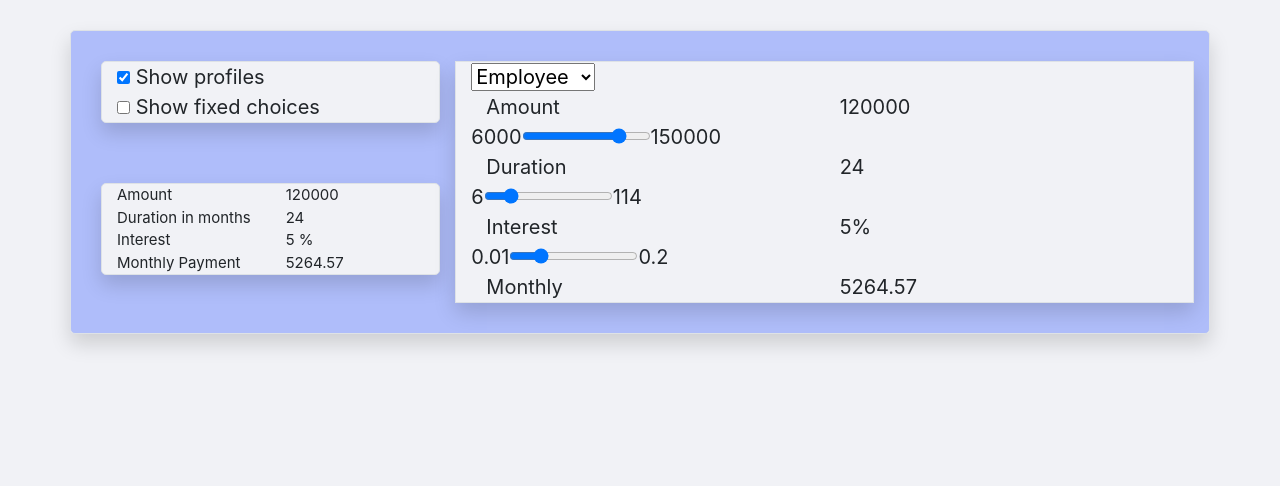
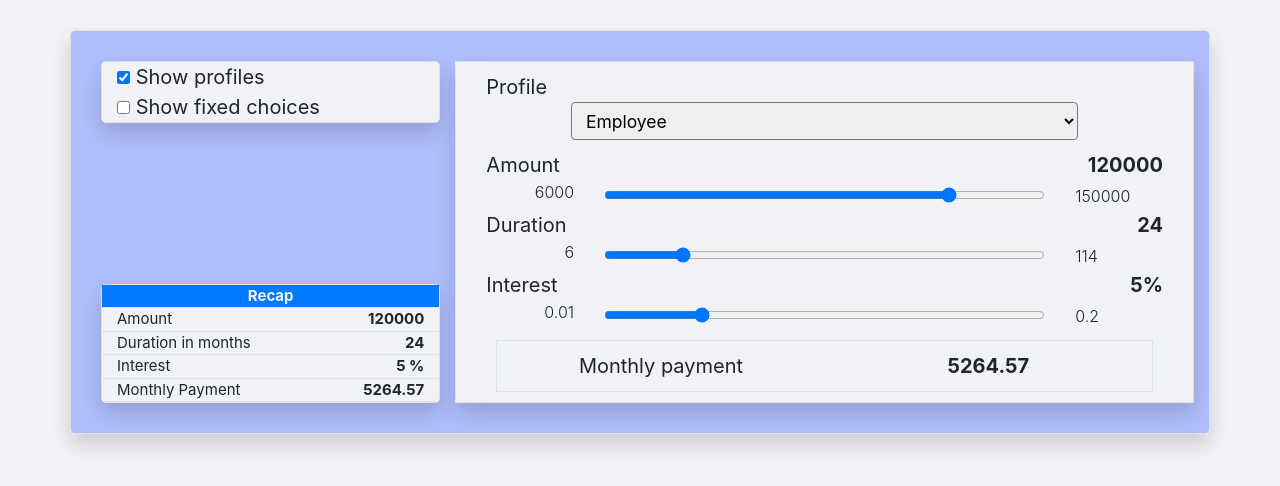
Before and after one commit to Maxdars/loan_simulator, a React (Create React App) app: page / in a window 1280 px wide. Both pictures are taken after a click on the checkbox 123 px from the left and 77 px from the top of the page. Shown: the top 486 px of the page. Built offline with nearby package versions, Linux system fonts and the light colour scheme.

Commit message:
WP: styling

```diff
--- a/src/App.css
+++ b/src/App.css
@@ -9,3 +9,7 @@
 .recap_container {
   font-size: 15px;
 }
+
+.recap-header {
+  color: #f1f2f6;
+}
--- a/src/App.js
+++ b/src/App.js
@@ -21,19 +21,10 @@ class App extends Component {
       'interest': this.props.interest
     });
 
-    // return (
-    //   <div className="app-container">
-    //     <section className="left_side_bar">
-    //       <OptionsContainer />
-    //       <RecapContainer />
-    //     </section>
-    //     < SimulatorContainer />
-    //   </div>
-    // );
     return (
-      <Container className="app-container container w-100 h-80 border mt-4 mb-4 p-4 rounded shadow">
+      <Container className="app-container container w-100 border mt-4 p-4 rounded shadow">
         <Row>
-          <Col xs={12} md={4} lg={4} className="left_side_bar">
+          <Col xs={12} md={4} lg={4} className="left_side_bar mb-4 mb-md-0 d-flex align-items-start flex-column">
             <OptionsContainer />
             <RecapContainer />
           </Col>
--- a/src/components/amount.js
+++ b/src/components/amount.js
@@ -6,15 +6,10 @@ import Col from 'react-bootstrap/Col'
 const Amount = (props) => {
     if (props.open_simulator) {
         return (
-            <Container className="field_container w-100">
-                <Row>
-                    <Col><span className="element_label"> Amount </span></Col>
-                    <Col><span className="element_value"> {props.value} </span></Col>
-                    {/* <input
-                        type = 'text'
-                        value = {props.value}
-                        onChange = {props.changeAmount}
-                    /> */}
+            <Container className="field_container mt-2">
+                <Row className="d-flex justify-content-center">
+                    <Col><span> Amount </span></Col>
+                    <Col><span className="d-flex justify-content-end font-weight-bold"> {props.value} </span></Col>
                 </Row>
                 <Row>
                     <Range
@@ -30,13 +25,13 @@ const Amount = (props) => {
     }
     else {
         return (
-            <Container className="field_container">
+            <Container className="field_container mt-2">
                 <Row>
-                    <label> Amount </label>
+                    <Col><span> Amount </span></Col>
                 </Row>
-                <Row>
-                    { props.fixed_amounts.map((item) =>(
-                        <div className='form-check form-check-inline' key={item}>
+                <Row className='d-flex justify-content-center'>
+                    { props.fixed_amounts.map((item, index) =>(
+                        <div className={`form-check form-check-inline ${index === 0 ? '' : 'border-left'} pl-2`} key={item}>
                              <input
                                 className = "form-check-input"
                                 type = "radio"
--- a/src/components/duration.js
+++ b/src/components/duration.js
@@ -7,16 +7,11 @@ const Duration = (props) => {
     if (props.open_simulator) {
         return (
             <Container className="field_container">
-                <Row>
-                    <Col><span className="element_label"> Duration </span> </Col>
-                    <Col><span className="element_value"> {props.value} </span></Col>
+                <Row className="d-flex justify-content-center">
+                    <Col><span> Duration </span> </Col>
+                    <Col><span className="d-flex justify-content-end font-weight-bold"> {props.value} </span></Col>
                 </Row>
                 <Row>
-                {/* <input
-                    type = 'text'
-                    value = {props.value}
-                    onChange = {props.changeDuration}
-                /> */}
                     <Range
                         minValue = {props.minValue}
                         maxValue = {props.maxValue}
@@ -32,11 +27,11 @@ const Duration = (props) => {
         return (
             <Container className="field_container">
                 <Row>
-                    <label> Duration </label>
+                    <Col><span> Duration </span> </Col>
                 </Row>
-                <Row>
-                    { props.fixed_durations.map((item) => (
-                        <div className='form-check form-check-inline' key={item}>
+                <Row className='d-flex justify-content-center'>
+                    { props.fixed_durations.map((item, index) => (
+                        <div className={`form-check form-check-inline ${index === 0 ? '' : 'border-left'} pl-2`} key={item}>
                             <input
                                 className = "form-check-input"
                                 type = "radio"
--- a/src/components/interest.js
+++ b/src/components/interest.js
@@ -7,15 +7,10 @@ const Interest = (props) => {
     if (props.open_simulator) {
         return (
             <Container className="field_container">
-                <Row>
-                    <Col><span className="element_label"> Interest </span></Col>
-                    <Col><span className="element_value"> { `${(props.value * 100).toFixed(0)}%` }</span></Col>
+                <Row className="d-flex justify-content-center">
+                    <Col><span> Interest </span></Col>
+                    <Col><span className="d-flex justify-content-end font-weight-bold"> { `${(props.value * 100).toFixed(0)}%` }</span></Col>
                 </Row>
-                                    {/* <input
-                    type = 'text'
-                    value = {props.value}
-                    onChange = {props.changeInterest}
-                /> */}
                 <Row>
                     <Range
                         minValue = {props.minValue}
@@ -32,11 +27,11 @@ const Interest = (props) => {
         return (
             <Container className="field_container">
                 <Row>
-                    <label> Interest </label>
+                    <Col><span> Interest </span></Col>
                 </Row>
-                <Row>
-                    { props.fixed_interests.map((item) => (
-                        <div className='form-check form-check-inline' key={item}>
+                <Row className='d-flex justify-content-center'>
+                    { props.fixed_interests.map((item, index) => (
+                        <div className={`form-check form-check-inline ${index === 0 ? '' : 'border-left'} pl-2`} key={item}>
                             <input
                                 className = "form-check-input"
                                 type = "radio"
--- a/src/components/monthly.js
+++ b/src/components/monthly.js
@@ -1,4 +1,3 @@
-// import Range from './range';
 import Container from 'react-bootstrap/Container';
 import Row from 'react-bootstrap/Row'
 import Col from 'react-bootstrap/Col'
@@ -6,28 +5,10 @@ import Col from 'react-bootstrap/Col'
 const Monthly = (props) => {
     return (
         <Container className="field_container">
-            <Row>
-                <Col><span className="element_label"> Monthly </span></Col>
-                <Col><span className="element_value"> {props.value} </span></Col>
+            <Row className="d-flex justify-content-center border m-2">
+                <Col><span className="d-flex justify-content-center m-2"> Monthly payment </span></Col>
+                <Col><span className="d-flex justify-content-center font-weight-bold m-2"> {props.value} </span></Col>
             </Row>
-            <div className="element_container">
-
-
-            </div>
-            {/* <input
-                type = 'text'
-                value = {props.value}
-                onChange = {props.changeMonthly}
-            />
-            <span>{props.minValue}</span>
-                <Range
-                    minValue = {props.minValue}
-                    maxValue = {props.maxValue}
-                    step = {props.step}
-                    onChange = {props.changeMonthly}
-                    defaultValue = {props.value}
-                />
-            <span>{props.maxValue}</span> */}
         </Container>
     )
 }
--- a/src/components/profiles.js
+++ b/src/components/profiles.js
@@ -1,9 +1,17 @@
-// import {find as _find} from 'lodash';
+import Container from 'react-bootstrap/Container';
+import Row from 'react-bootstrap/Row'
+import Col from 'react-bootstrap/Col'
 
 const Profiles = (props) => {
     return (
-        <div className="field_container">
+        <Container className="field_container mt-2">
+            <Row>
+                <Col><span> Profile </span></Col>
+            </Row>
+            <Row>
+                <Col className="d-flex justify-content-center">
                     <select
+                        className = "form-control-sm w-75"
                         id = 'profile-select'
                         name = 'profile'
                         value = {props.value}
@@ -15,7 +23,10 @@ const Profiles = (props) => {
                             </option>
                         ))}
                     </select>
-        </div>
+                </Col>
+            </Row>
+
+        </Container>
     )
 }
 
--- a/src/components/range.js
+++ b/src/components/range.js
@@ -1,7 +1,13 @@
+import Container from 'react-bootstrap/Container';
+import Row from 'react-bootstrap/Row'
+import Col from 'react-bootstrap/Col'
+
 const Range = (props) => {
     return (
-        <div className="range_container">
-            <span className="range_limit">{props.minValue}</span>
+        <Container className="range_container">
+            <Row>
+                <Col><span className="range_limit d-flex justify-content-end font-weight-light small">{props.minValue}</span></Col>
+                <Col className="d-flex col-8">
                     <input
                         type = "range"
                         max = {props.maxValue}
@@ -9,9 +15,13 @@ const Range = (props) => {
                         step = {props.step}
                         onChange = {props.onChange}
                         value = {props.defaultValue}
+                        className = 'd-flex-fill w-100'
                     />
-            <span className="range_limit">{props.maxValue}</span>
-        </div>
+                </Col>
+                <Col> <span className="range_limit font-weight-light small">{props.maxValue}</span></Col>
+
+            </Row>
+        </Container>
 
     )
 }
--- a/src/components/recapElement.js
+++ b/src/components/recapElement.js
@@ -3,9 +3,9 @@ import Col from 'react-bootstrap/Col';
 
 const RecapElement = (props) => {
     return (
-        <Row className="recap_row">
-            <Col className="recap-col-label"> {props.label} </Col>
-            <Col className="recap-col-value"> {props.value} </Col>
+        <Row className="recap_row border-bottom">
+            <Col className=""> {props.label} </Col>
+            <Col className="d-flex justify-content-end font-weight-bold"> {props.value} </Col>
         </Row>
     )
 
--- a/src/containers/optionsContainer.js
+++ b/src/containers/optionsContainer.js
@@ -12,7 +12,7 @@ import Switch from '../components/switch';
 class OptionsContainer extends Component {
   render() {
     return (
-      <Container className="options_container border shadow rounded">
+      <Container className="options_container border shadow rounded mb-auto">
         <Row className="options_row">
           <Col>
             <Switch
--- a/src/containers/recapContainer.js
+++ b/src/containers/recapContainer.js
@@ -2,11 +2,16 @@ import React, { Component } from 'react';
 import RecapElement from '../components/recapElement';
 import { connect } from 'react-redux';
 import Container from 'react-bootstrap/Container';
+import Row from 'react-bootstrap/Row';
+import Col from 'react-bootstrap/Col';
 
 class RecapContainer extends Component {
     render() {
         return (
-            <Container className="recap_container mt-5 border shadow rounded">
+            <Container className="recap_container border shadow rounded ">
+                <Row className="recap_row border-bottom bg-primary">
+                    <Col className="d-flex justify-content-center font-weight-bold recap-header"> Recap </Col>
+                </Row>
                 <RecapElement
                     label = 'Amount'
                     value = {this.props.amount}
```
Lines whose indentation alone changed are shown as unchanged.
